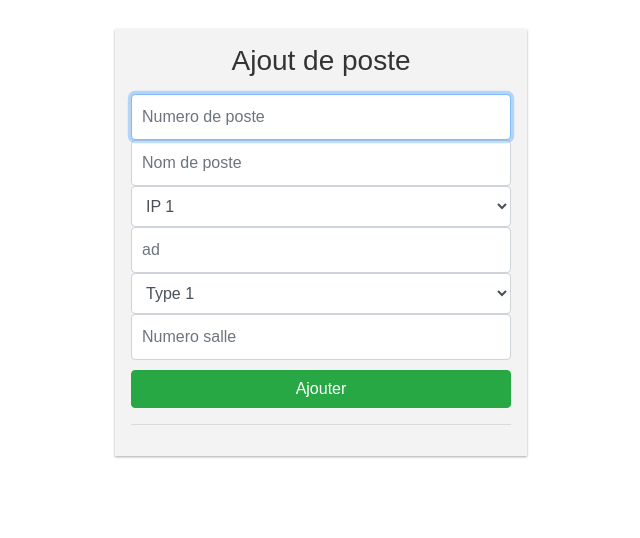
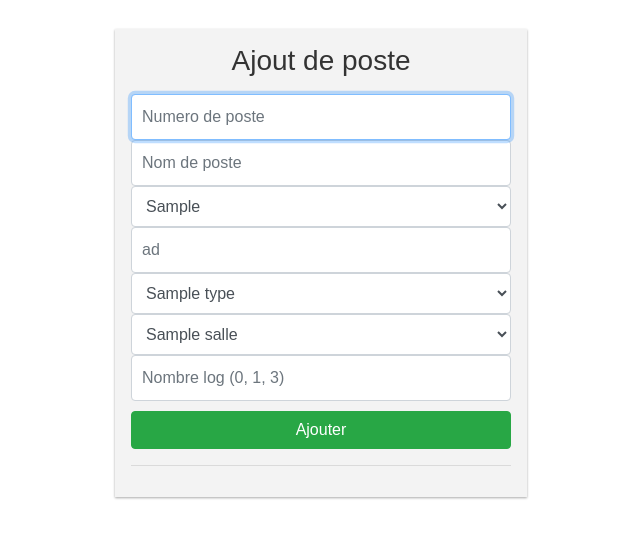
Before and after one commit to Rubylium/ligue_ppe1, a PHP site: template vue/vueAjouterPoste.php in a window 1280 px wide. Shown: the part 169-707 px from the top of the page, without its empty margins (319-959 px from the left). Run offline with PHP 8.4, Linux system fonts and the light colour scheme; the visitor is signed in with stand-in values (Sample User, id 1); tables that the repository leaves empty or names only in its code hold one stand-in row (values such as "Sample post"); the template is opened without the code that fills it: most values are stand-ins (such as "Sample title", 1, 10 or a date in 2020); some libraries are stand-ins or nearby versions.

Commit message:
Update vueAjouterPoste.php

```diff
--- a/vue/vueAjouterPoste.php
+++ b/vue/vueAjouterPoste.php
@@ -11,23 +11,46 @@ if ($_SESSION["connected"] != null || $_SESSION["connected"] == true) {
 ?>
 
 	<div id="logreg-forms">
-		<form action="?action=login" method="post" class="form-signin">
+		<form action="?action=ajoutValide" method="post" class="form-signin">
 			<h1 class="h3 mb-3 font-weight-normal" style="text-align: center">Ajout de poste</h1>
 
 			<input type="num" name="inputNum" class="form-control" placeholder="Numero de poste" required="" autofocus="">
 			<input type="nom" name="inputNom" class="form-control" placeholder="Nom de poste" required="">
 
 			<select type="indIP" name="inputindIP" class="form-control">
-				<option>IP 1</option>
+				<?php
+					foreach ($ips as $v) {
+					?>
+						<option><?= $v ?></option>
+					<?php
+					}
+				?>
 			</select>
 
 			<input type="ad" name="inputAd" class="form-control" placeholder="ad" required="">
 
 			<select type="type" name="inputType" class="form-control">
-				<option>Type 1</option>
+				<?php
+					foreach ($types as $v) {
+					?>
+						<option><?= $v ?></option>
+					<?php
+					}
+				?>
 			</select>
 
-			<input type="nSalle" name="inputnSalle" class="form-control" placeholder="Numero salle" required="">
+			<select type="nSalle" name="inputnSalle" class="form-control">
+				<?php
+					foreach ($salle as $v) {
+					?>
+						<option><?= $v ?></option>
+					<?php
+					}
+				?>
+			</select>
+
+			<!-- <input type="nSalle" name="inputnSalle" class="form-control" placeholder="Numero salle" required=""> -->
+			<input type="NbLog" name="inputNbLog" class="form-control" placeholder="Nombre log (0, 1, 3)" required="">
 
 			<button class="btn btn-success btn-block" type="submit"><i class="fas fa-sign-in-alt"></i>Ajouter</button>
 			<hr>
```
